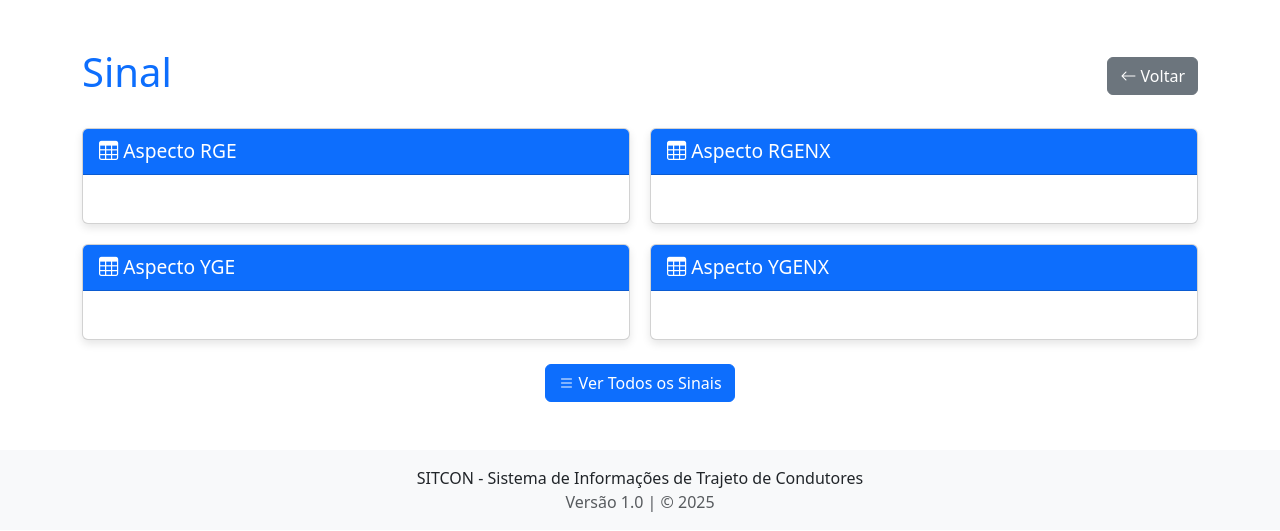
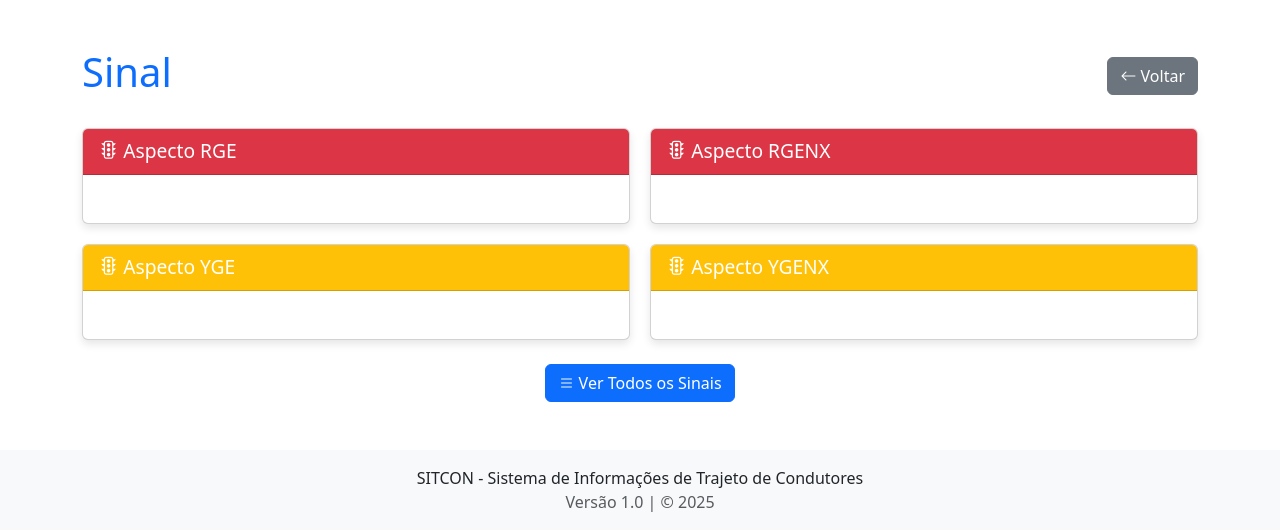
Before and after one commit to MuMurilo/Sitcon-Univesp, a Flask app: template sitcon_v2/templates/sinal_detail.html in a window 1280 px wide. Shown: the part 68-599 px from the top of the page. Run offline with Flask 3, Linux system fonts and the light colour scheme; the template is opened without the code that fills it: values that come from a table or form of the project are taken from there, others are empty; data comes from the database, SQL or seed files in the repository.

Commit message:
Update sinal_detail.html

```diff
--- a/sitcon_v2/templates/sinal_detail.html
+++ b/sitcon_v2/templates/sinal_detail.html
@@ -69,8 +69,8 @@
 
       <div class="registro-grid">
         <div class="card">
-          <div class="card-header bg-primary text-white">
-            <i class="bi bi-table"></i> Aspecto RGE
+          <div class="card-header bg-danger text-white">
+            <i class="bi bi-stoplights"></i> Aspecto RGE
           </div>
           <div class="card-body">
             <div class="table-responsive">
@@ -96,8 +96,8 @@
         </div>
 
         <div class="card">
-          <div class="card-header bg-primary text-white">
-            <i class="bi bi-table"></i> Aspecto RGENX
+          <div class="card-header bg-danger text-white">
+            <i class="bi bi-stoplights"></i> Aspecto RGENX
           </div>
           <div class="card-body">
             <div class="table-responsive">
@@ -123,8 +123,8 @@
         </div>
 
         <div class="card">
-          <div class="card-header bg-primary text-white">
-            <i class="bi bi-table"></i> Aspecto YGE
+          <div class="card-header bg-warning text-white">
+            <i class="bi bi-stoplights"></i> Aspecto YGE
           </div>
           <div class="card-body">
             <div class="table-responsive">
@@ -150,8 +150,8 @@
         </div>
 
         <div class="card">
-          <div class="card-header bg-primary text-white">
-            <i class="bi bi-table"></i> Aspecto YGENX
+          <div class="card-header bg-warning text-white">
+            <i class="bi bi-stoplights"></i> Aspecto YGENX
           </div>
           <div class="card-body">
             <div class="table-responsive">
```
